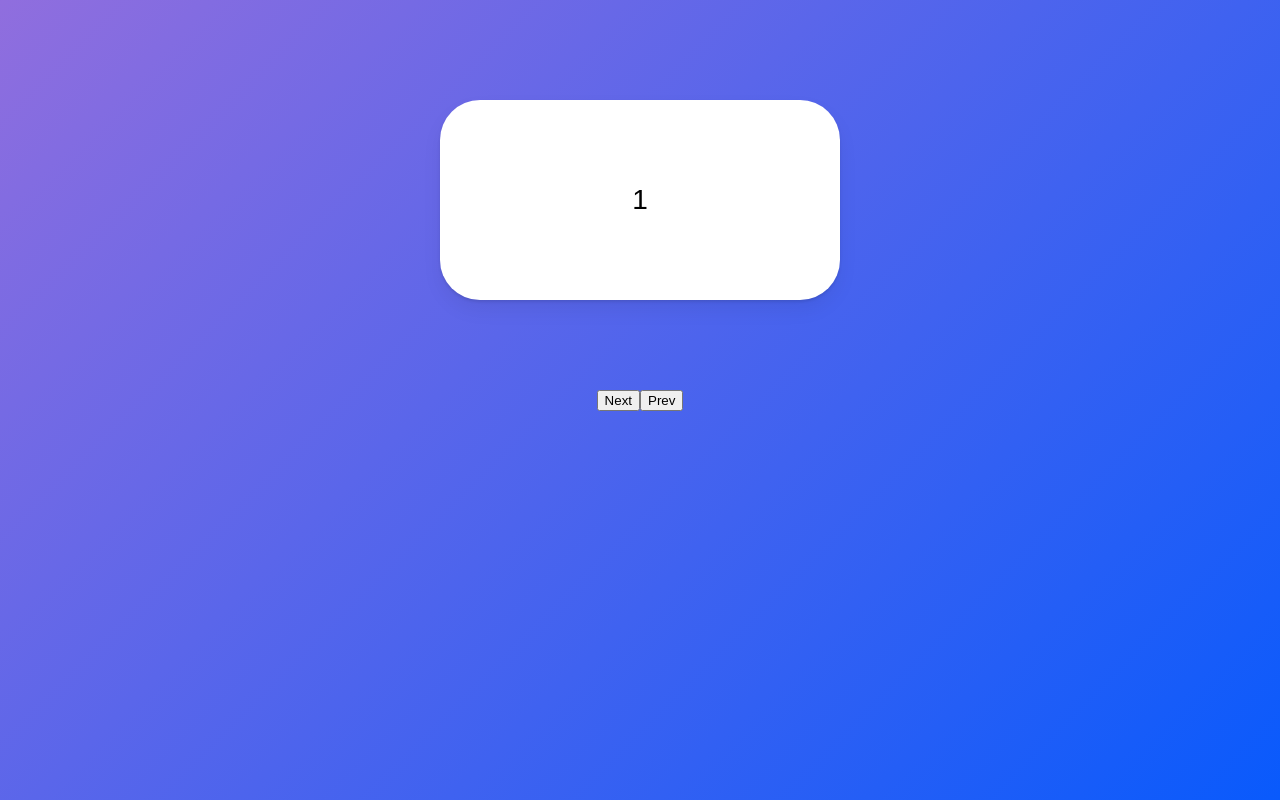
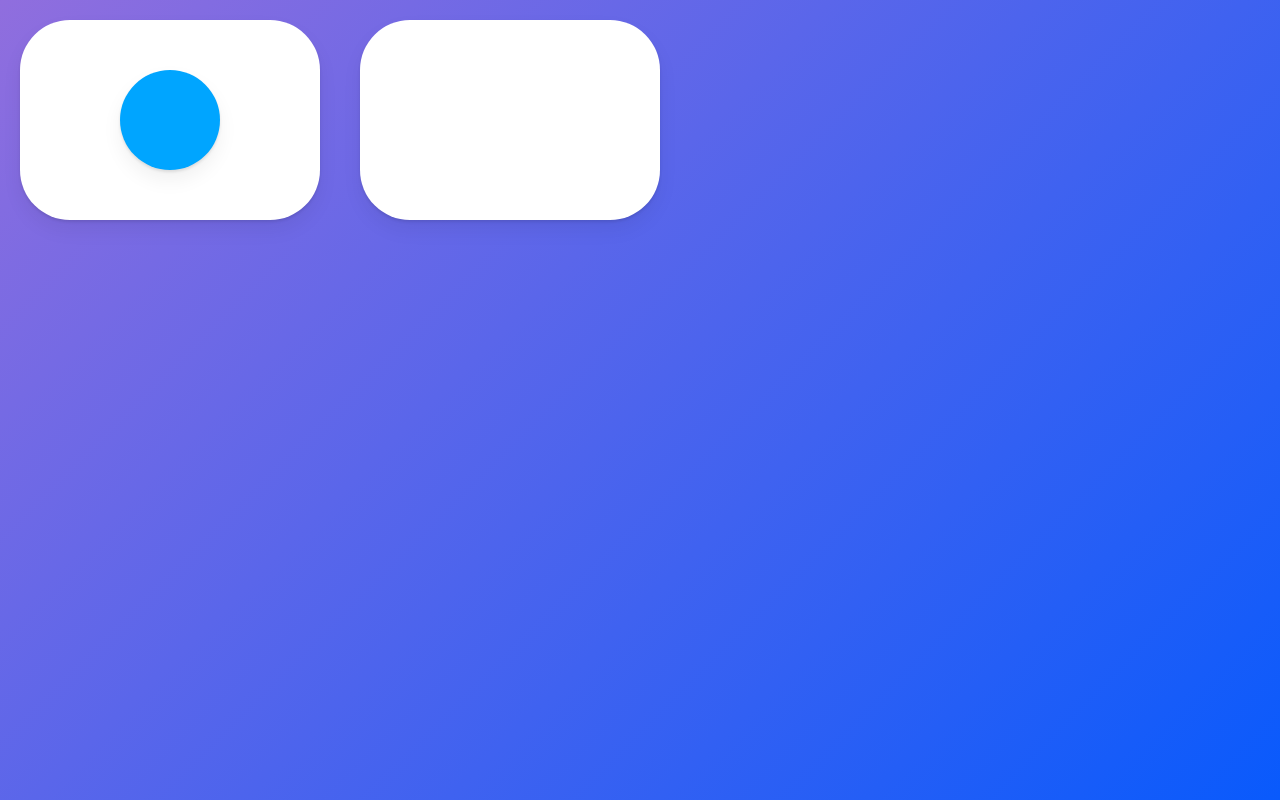
Before and after one commit to talentforest/framer-motion-animation, a React (Create React App) app: page / in a window 1280 px wide. Built offline with nearby package versions, Linux system fonts and the light colour scheme.

Commit message:
shared layout animations

```diff
--- a/src/App.tsx
+++ b/src/App.tsx
@@ -1,70 +1,26 @@
 import styled from "styled-components";
-import { motion, AnimatePresence } from "framer-motion";
+import { motion } from "framer-motion";
 import { useState } from "react";
 
-const boxVariants = {
-  initial: (back: boolean) => {
-    return {
-      x: back ? -500 : 500,
-      opacity: 0,
-      scale: 0,
-    };
-  },
-  visible: {
-    x: 0,
-    opacity: 1,
-    scale: 1,
-  },
-  leaving: (back: boolean) => {
-    return {
-      x: back ? 500 : -500,
-      opacity: 0,
-      scale: 0,
-    };
-  },
-};
+function App() {
+  const [clicked, setClicked] = useState(false);
+  const toggledClicked = () => setClicked((prev) => !prev);
 
-function App() {
-  // ✅ AnimatePresence는
-  // App에서 사라지는 컴포넌트에게 애니메이션 효과를 줄 수 있다.
-  const [visible, setVisible] = useState(1);
-  const [back, setBack] = useState(false);
-  const showNext = () => {
-    setBack(false);
-    setVisible((i) => (i === 10 ? 10 : i + 1));
-  };
-  const showPrev = () => {
-    setBack(true);
-    setVisible((i) => (i === 1 ? 1 : i - 1));
-  };
   return (
-    <Wrapper>
-      <button onClick={showNext}>Next</button>
-      <button onClick={showPrev}>Prev</button>
-      <AnimatePresence exitBeforeEnter custom={back}>
-        {/* ✅ exitBeforeEnter
-          엘리먼트 하나의 애니메이션이 완전히 종료된 후에야 다음 요소의 애니메이션이 나오는 속성
-          ------
-          꼭 배열을 적어주지 않아도 key 속성을 적어주면
-          고유의 성질을 갖게 되기 때문에 키값이 변하면
-          리액트가 새로운 엘리멘트를 생성했다고 인식하고 재랜더링한다.
-          다시 애니메이션이 발동하는 것!. */}
-        <Box
-          custom={back}
-          // ✅ custom
-          // custom은 variants에 데이터를 보낼 수 있게 해주는 property다.
-          // 데이터를 보내고자 한다면 variant 객체를 리턴하는 함수로 바꿔주어야 한다.
-          // 바로 이 함수의 파라미터에 JSX에 쓴 데이터를 전달한다.
-          variants={boxVariants}
-          initial="initial"
-          animate="visible"
-          exit="leaving"
-          key={visible}
-        >
-          {visible}
+    <>
+      <Wrapper onClick={toggledClicked}>
+        <Box>
+          {!clicked ? (
+            <Circle layoutId="circle" style={{ borderRadius: "50px" }} />
+          ) : null}
         </Box>
-      </AnimatePresence>
-    </Wrapper>
+        <Box>
+          {clicked ? (
+            <Circle layoutId="circle" style={{ scale: "1.2" }} />
+          ) : null}
+        </Box>
+      </Wrapper>
+    </>
   );
 }
 
@@ -72,21 +28,24 @@ const Wrapper = styled(motion.div)`
   height: 100vh;
   width: 100vw;
   display: flex;
-  justify-content: center;
-  align-items: center;
 `;
 
 const Box = styled(motion.div)`
-  width: 400px;
-  height: 200px;
-  background-color: rgba(255, 255, 255, 1);
-  border-radius: 40px;
-  position: absolute;
-  top: 100px;
   display: flex;
   justify-content: center;
   align-items: center;
-  font-size: 28px;
+  width: 300px;
+  height: 200px;
+  margin: 20px;
+  border-radius: 50px;
+  background-color: rgba(255, 255, 255, 1);
+  box-shadow: 0 2px 3px rgba(0, 0, 0, 0.1), 0 10px 20px rgba(0, 0, 0, 0.06);
+`;
+
+const Circle = styled(motion.div)`
+  width: 100px;
+  height: 100px;
+  background-color: #00a5ff;
   box-shadow: 0 2px 3px rgba(0, 0, 0, 0.1), 0 10px 20px rgba(0, 0, 0, 0.06);
 `;
 
```
